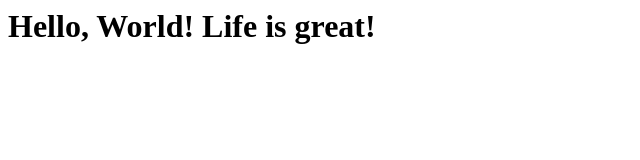
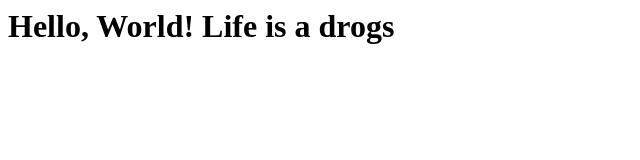
Before and after one commit to adanbueno/gerencia-configuracao, a plain HTML site: page test.html in a window 1280 px wide. Shown: the whole page, without its empty margins (0-640 px from the left). Drawn offline with Linux system fonts and the light colour scheme.

Commit message:
Conflito

```diff
--- a/test.html
+++ b/test.html
@@ -4,6 +4,6 @@
     <!-- no style -->
   </head>
   <body>
-    <h1>Hello, World! Life is great!</h1>
+    <h1>Hello, World! Life is a drogs</h1>
   </body>
 </html>
```
